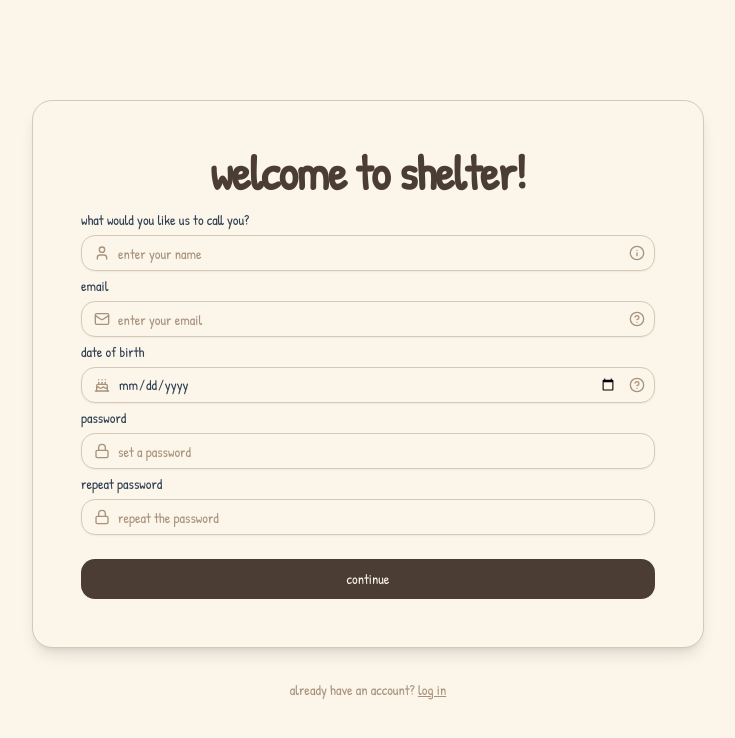
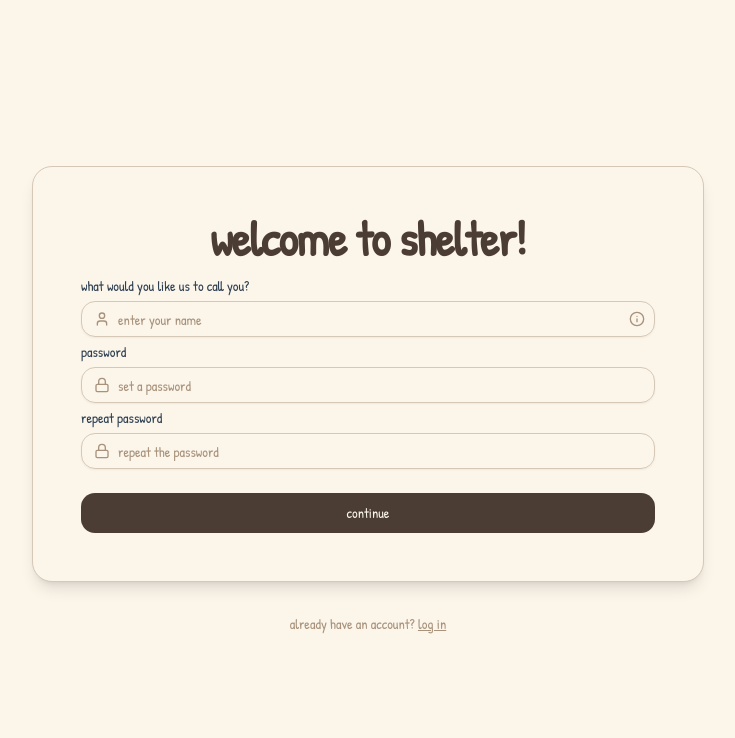
Before and after one commit to Stageddat/shelter-web, a Next.js app: page /signup in a window 1280 px wide. Shown: the top 738 px of the page, without its empty margins (272-1007 px from the left). Built offline with nearby package versions, Linux system fonts and the light colour scheme.

Commit message:
feat: update formFields to use RegisterInput type and remove unused fields

```diff
--- a/src/data/signup/formFields.ts
+++ b/src/data/signup/formFields.ts
@@ -1,8 +1,9 @@
-import { User, Mail, Cake, Lock, CircleQuestionMark, Info } from "lucide-react";
+import { RegisterInput } from "@/schemas/register.schema";
+import { User, Lock, Info } from "lucide-react";
 import { LucideIcon } from "lucide-react";
 
 export interface FormFieldConfig {
-  id: string;
+  id: keyof RegisterInput;
   name: string;
   label: string;
   type: string;
@@ -25,26 +26,6 @@ export const formFields: FormFieldConfig[] = [
       "this is how we will call you across the app, you don't have to use your real name",
   },
   {
-    id: "email",
-    name: "email",
-    label: "email",
-    type: "email",
-    placeholder: "enter your email",
-    icon: Mail,
-    tooltipIcon: CircleQuestionMark,
-    tooltipContent: "we only use your email to send you important updates.",
-  },
-  {
-    id: "dateOfBirth",
-    name: "dateOfBirth",
-    label: "date of birth",
-    type: "date",
-    icon: Cake,
-    tooltipIcon: CircleQuestionMark,
-    tooltipContent:
-      "we only use this date to estimate your age for legal purposes.",
-  },
-  {
     id: "password",
     name: "password",
     label: "password",
```
